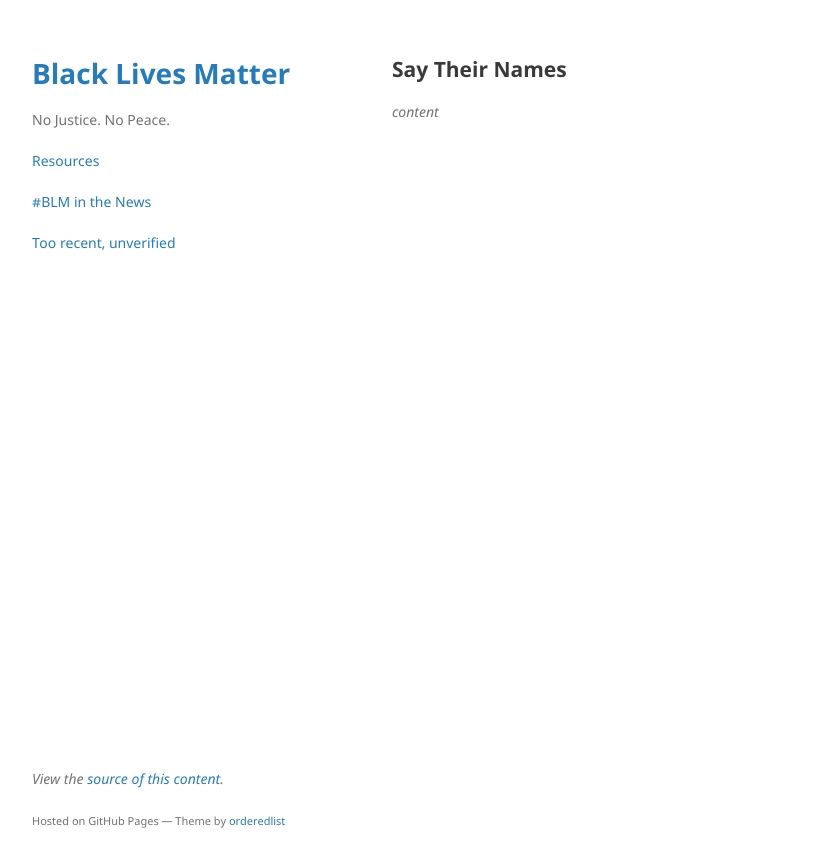
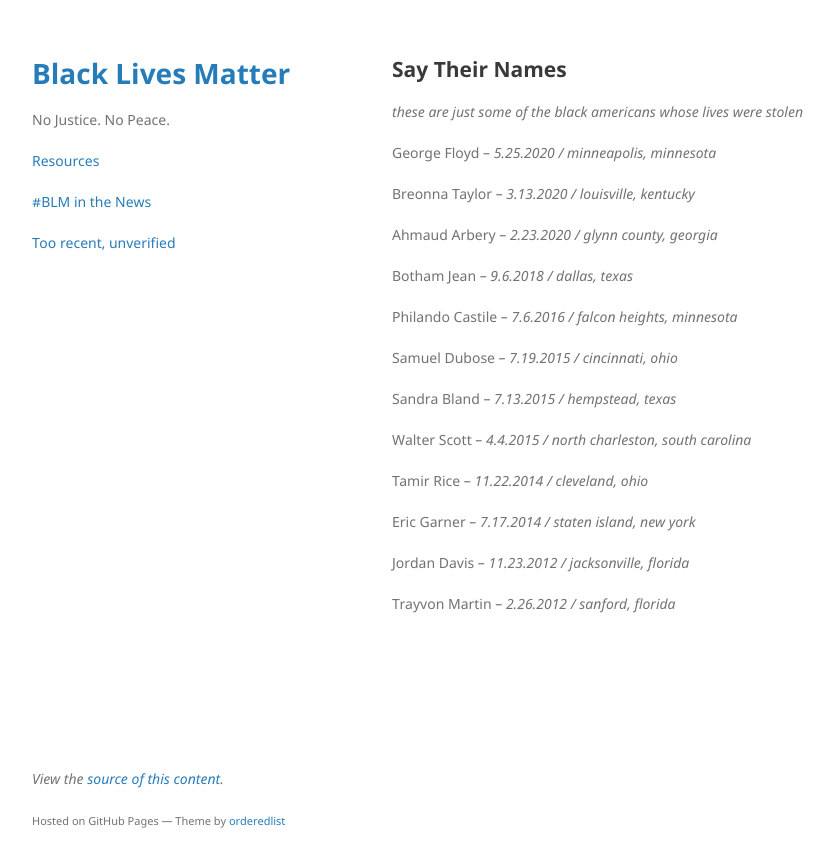
Before and after one commit to nojusticenopeace/nojusticenopeace.github.io, a Jekyll site: the page built from index.md, in a window 1280 px wide. Shown: the top 867 px of the page, without its empty margins (178-1012 px from the left). Built offline with Jekyll 4.4.1, drawn with Linux system fonts in a browser that asks for light colours.

```diff
--- a/index.md
+++ b/index.md
@@ -4,4 +4,28 @@ layout: default
 
 ## Say Their Names
 
-_content_
+_these are just some of the black americans whose lives were stolen_
+
+George Floyd -- _5.25.2020 / minneapolis, minnesota_
+
+Breonna Taylor -- _3.13.2020 / louisville, kentucky_
+
+Ahmaud Arbery -- _2.23.2020 / glynn county, georgia_
+
+Botham Jean -- _9.6.2018 / dallas, texas_
+
+Philando Castile -- _7.6.2016 / falcon heights, minnesota_
+
+Samuel Dubose -- _7.19.2015 / cincinnati, ohio_
+
+Sandra Bland -- _7.13.2015 / hempstead, texas_
+
+Walter Scott -- _4.4.2015 / north charleston, south carolina_
+
+Tamir Rice -- _11.22.2014 / cleveland, ohio_
+
+Eric Garner -- _7.17.2014 / staten island, new york_
+
+Jordan Davis -- _11.23.2012 / jacksonville, florida_
+
+Trayvon Martin -- _2.26.2012 / sanford, florida_
```
Also changed, not shown: resources.md (+9 -1 lines).
